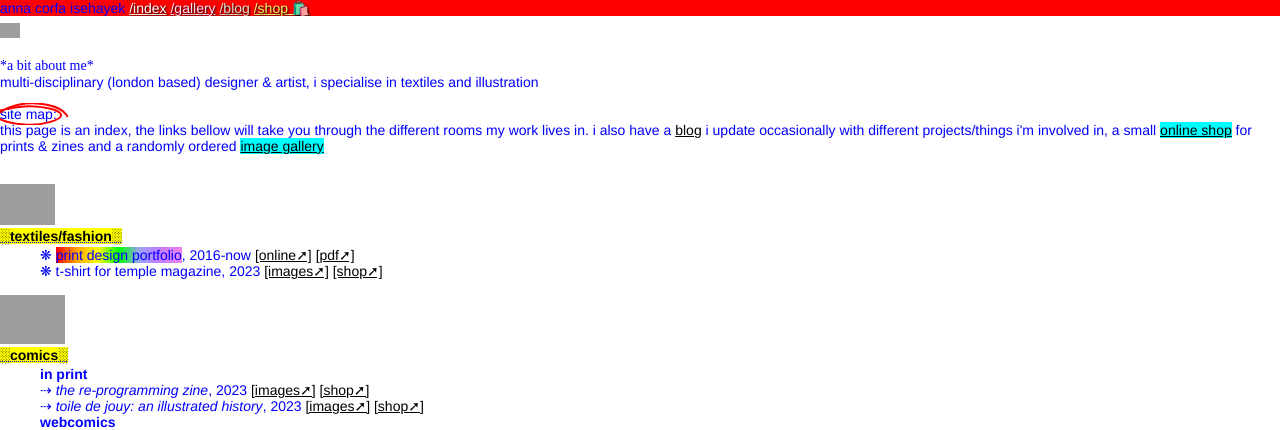
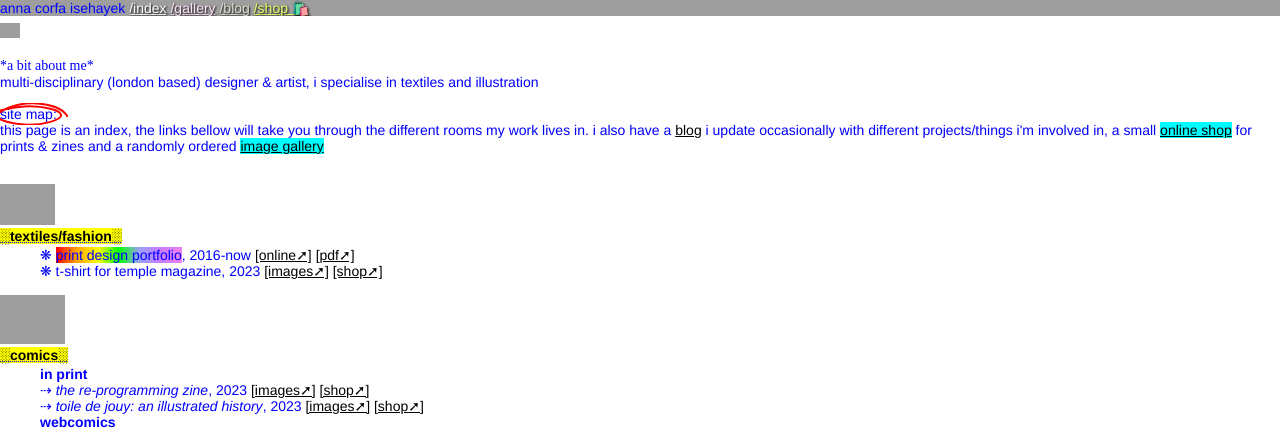
Before and after one commit to kaz-maz/anna-jekyll-site, a Jekyll site: the page built from index.html, in a window 1280 px wide. Shown: the top 430 px of the page. Built offline with Jekyll 4.4.1, drawn with Linux system fonts in a browser that asks for light colours; grey boxes are pictures that could not be loaded.

Commit message:
Nav bar edits

```diff
--- a/_includes/header.html
+++ b/_includes/header.html
@@ -5,8 +5,7 @@
   <link rel="icon" type="image/png" sizes="16x16" href="/assets/favicon-16x16.png">
   <link rel="icon" type="image/png" sizes="32x32" href="/assets/favicon-32x32.png?v=1">
   <link rel="icon" href="/assets/favicon.ico" type="image/x-icon">
-<link rel="shortcut icon" href="/assets/favicon.ico" type="image/x-icon">
-
+  <link rel="shortcut icon" href="/assets/favicon.ico" type="image/x-icon">
 
   <link rel="manifest" href="/assets/site.webmanifest">
   <link rel="mask-icon" href="/assets/safari-pinned-tab.svg" color="#ff0000">
@@ -21,4 +20,5 @@
   <li><a href="/shop"><span style="color:rgb(229, 255, 98);text-decoration: underline; text-shadow: 1px 1px 2px #000000;">/shop 🛍️</span></a></li>
 </ul>
 
+
 </header>
--- a/_sass/second.scss
+++ b/_sass/second.scss
@@ -10,7 +10,7 @@ body {
 
 }
 
-@media only screen and (max-width: 600px) { body { margin-top: 110px; font-size: 16px; } }
+@media only screen and (max-width: 600px) { body { margin-top: 30px; font-size: 20px; } }
 
 a {
   color: rgb(0, 0, 0);
@@ -55,20 +55,22 @@ h3 {
   margin: 0;
   padding: 0;
   overflow: hidden;
-  background-color: rgb(255, 0, 0);
+  background-color: rgb(158, 158, 158);
   position: fixed;
   top: 0;
   width: 100%;
   z-index: 10;
 }
 
-@media only screen and (max-width: 600px) { .nav { background-color: blue; background: -webkit-linear-gradient(0deg,rgba(178, 178, 178, 0.289), rgb(255, 0, 0)); top: 0px; } }
+
+
+@media only screen and (max-width: 600px) { .nav { background-color: blue; background: white; top: 0px; } }
 
 .nav li {
     display:inline;
 }
 
-@media only screen and (max-width: 600px) { .nav li { text-align: right; display:list-item;} }
+@media only screen and (max-width: 600px) { .nav li { text-align: right; display:inline;} }
 
 
 .circled-text {
--- a/index.html
+++ b/index.html
@@ -11,7 +11,7 @@ title: "home"
 <body>
 <img src="https://www.icone-gif.com/icone/manga/divers/download/manga-icone-053.ico" style="width:20px;"><br>
 <br>
-<span style="font-family: cursive;">*a bit about me*</span><br>
+<span style="font-family: Snell Roundhand, cursive;">*a bit about me*</span><br>
 multi-disciplinary (london based) designer & artist, i specialise in textiles and illustration<br>
 <br>
 <span class="circled-text">site map:</span><br>
```
